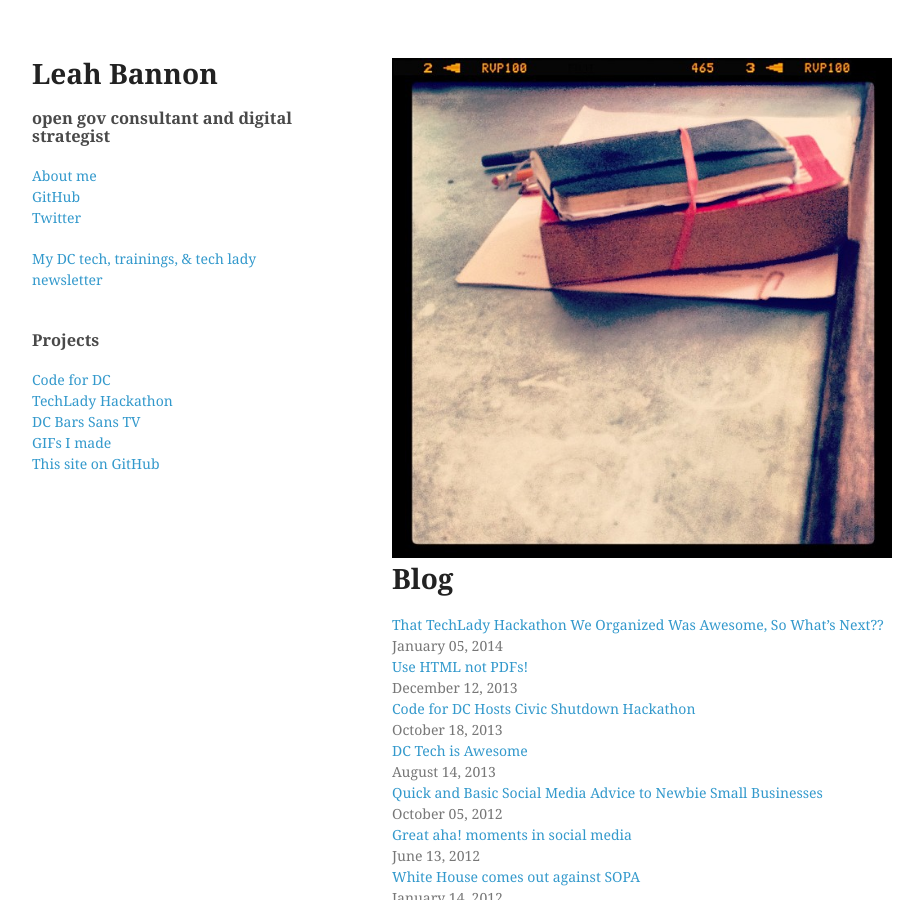
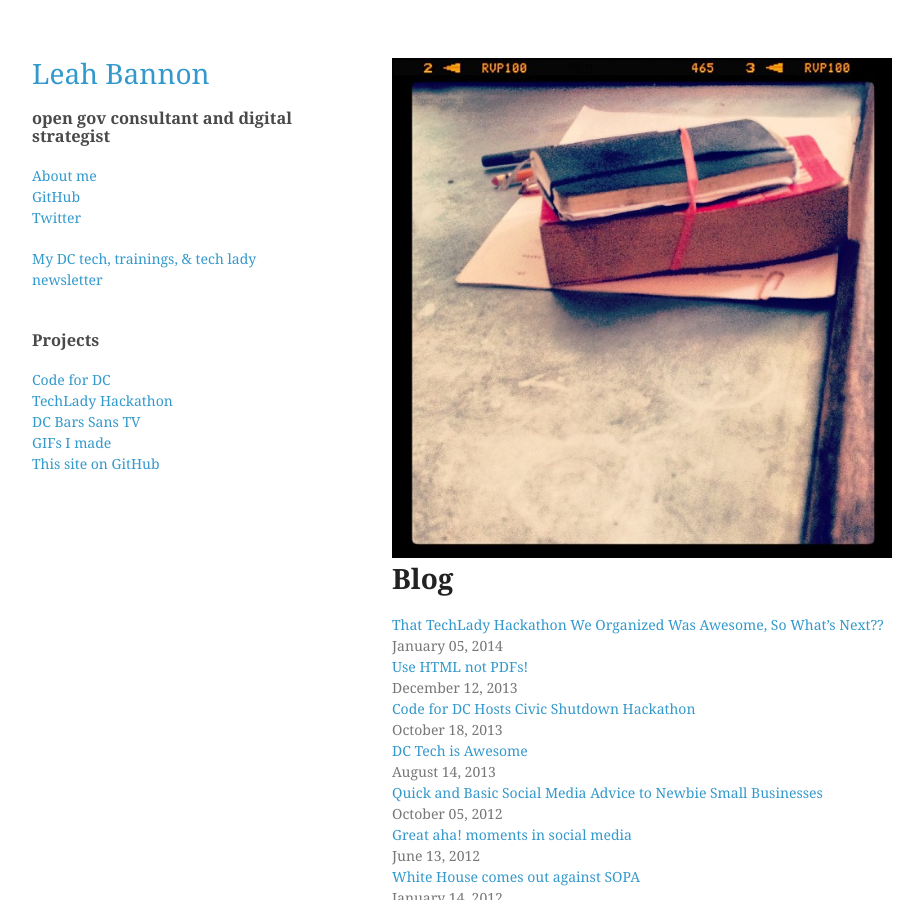
Before and after one commit to leahbannon/old-leah-website, a Jekyll site: the page built from index.html, in a window 1280 px wide and 900 px high. Shown: the whole window, without its empty margins (178-1101 px from the left). Built offline with Jekyll 4.4.1, drawn with Linux system fonts in a browser that asks for light colours.

Commit message:
Update header.html

```diff
--- a/_includes/header.html
+++ b/_includes/header.html
@@ -15,7 +15,7 @@
   <body>
     <div class="wrapper">
       <header>
-          <h1 id="project_title">{{ site.title }}</h1>
+          <h1 id="project_title"><a href="/">{{ site.title }}</a></h1>
           <h3 id="project_tagline">{{ site.tagline }}</h3>
 
         <p><a href="/about">About me</a><br/>
```
